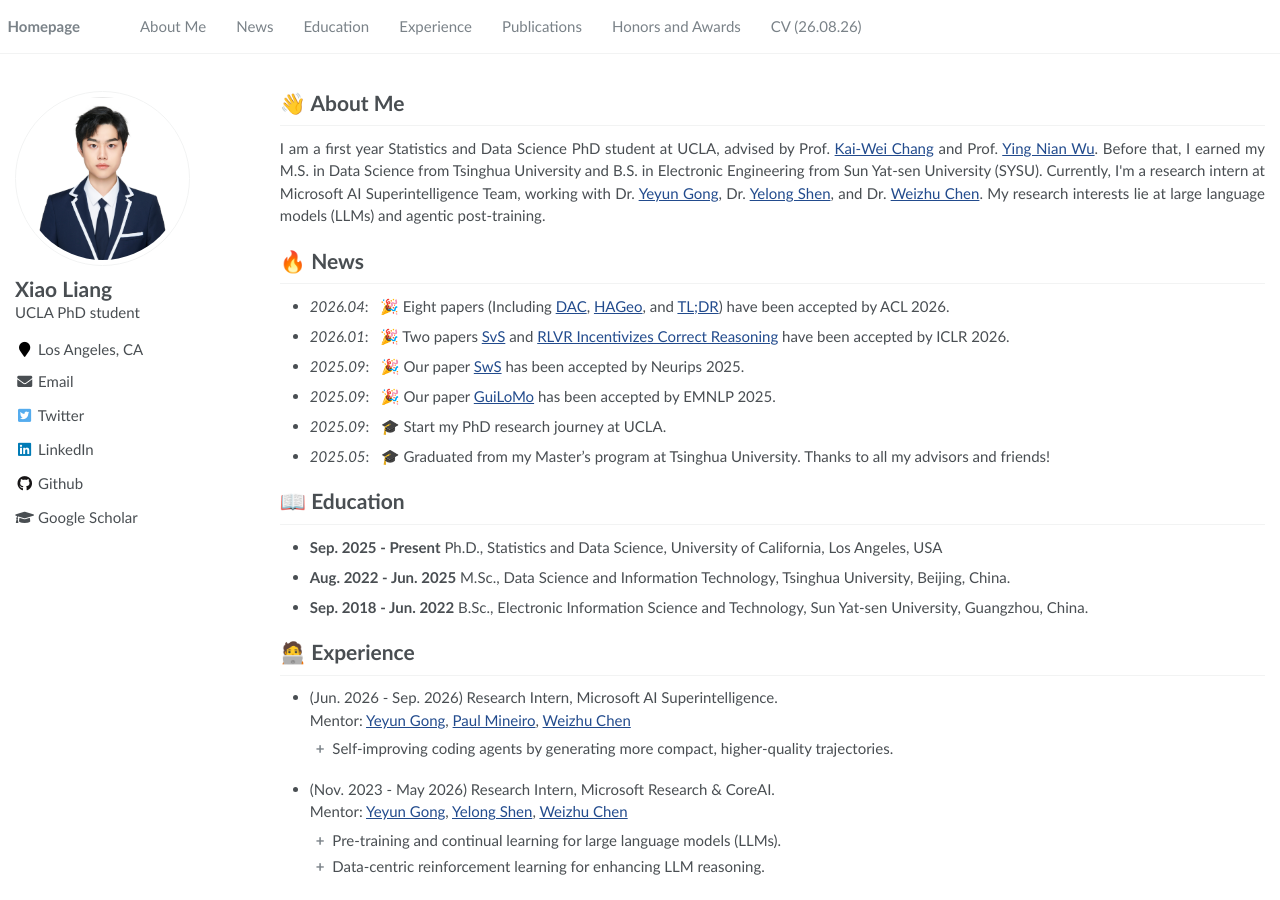
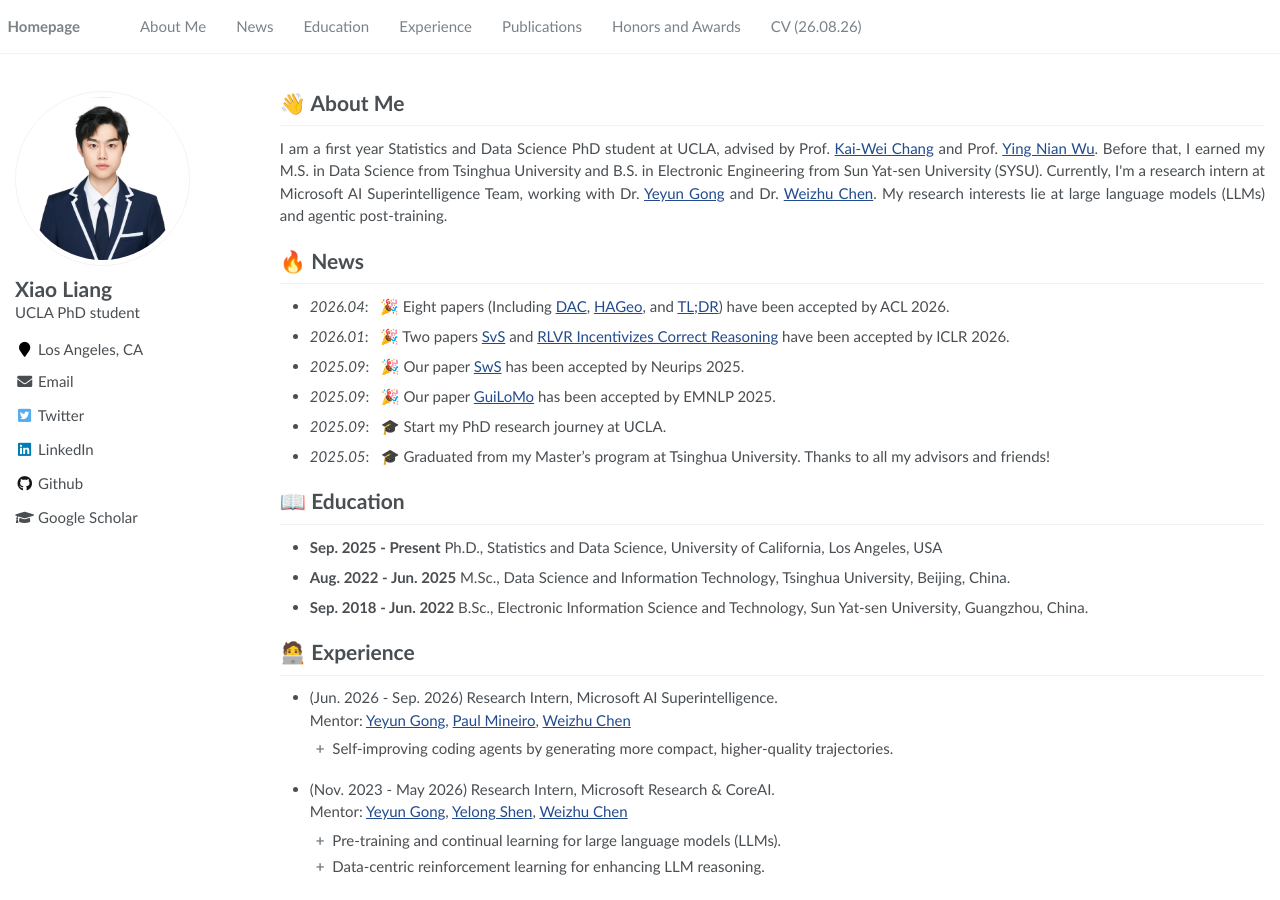
Before and after one commit to MasterVito/MasterVito.github.io, a Jekyll site: the page built from _pages/about.md, in a window 1280 px wide and 900 px high. Built offline with Jekyll 4.4.1, drawn with Linux system fonts in a browser that asks for light colours.

Commit message:
About Me: drop Yelong Shen from current mentors
Co-Authored-By: Claude Opus 5 <noreply@anthropic.com>
Claude-Session: https://claude.ai/code/session_0147V7ycVkk15Bn1WDxaAcwz

```diff
--- a/_pages/about.md
+++ b/_pages/about.md
@@ -17,8 +17,7 @@ redirect_from:
   <a href="https://web.cs.ucla.edu/~kwchang/" target="_blank">Kai-Wei Chang</a> and Prof. <a href="http://www.stat.ucla.edu/~ywu/me.html" target="_blank">Ying Nian Wu</a>.
   Before that, I earned my M.S. in Data Science from Tsinghua University and B.S. in Electronic Engineering from Sun Yat-sen University (SYSU).
   Currently, I'm a research intern at Microsoft AI Superintelligence Team, working with
-  Dr. <a href="https://www.microsoft.com/en-us/research/people/yegong/" target="_blank">Yeyun Gong</a>,
-  Dr. <a href="https://scholar.google.com/citations?user=S6OFEFEAAAAJ&hl=en" target="_blank">Yelong Shen</a>,
+  Dr. <a href="https://www.microsoft.com/en-us/research/people/yegong/" target="_blank">Yeyun Gong</a>
   and Dr. <a href="https://www.microsoft.com/en-us/research/people/wzchen/" target="_blank">Weizhu Chen</a>.
   My research interests lie at large language models (LLMs) and agentic post-training.
   <div style="margin-top: 6px;"></div>
```
